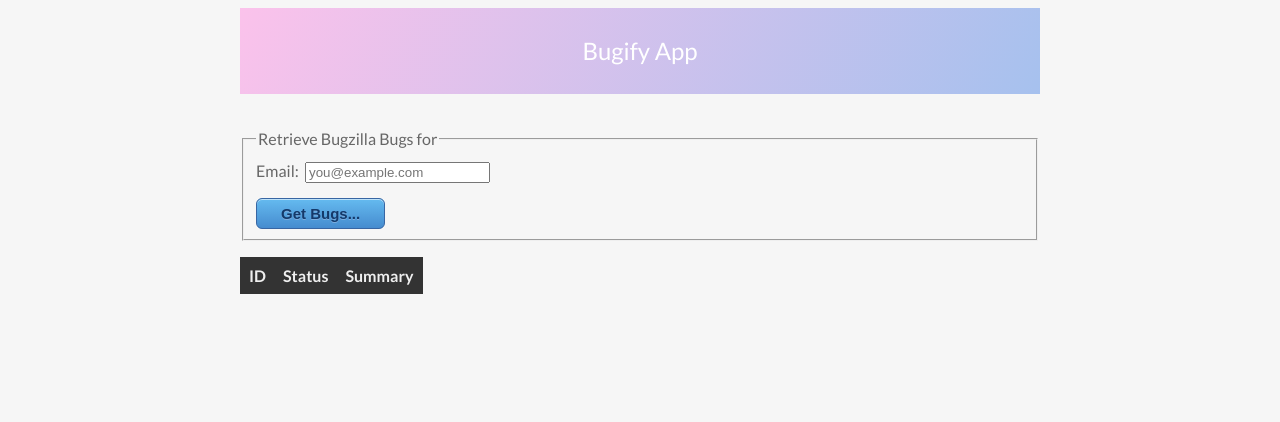
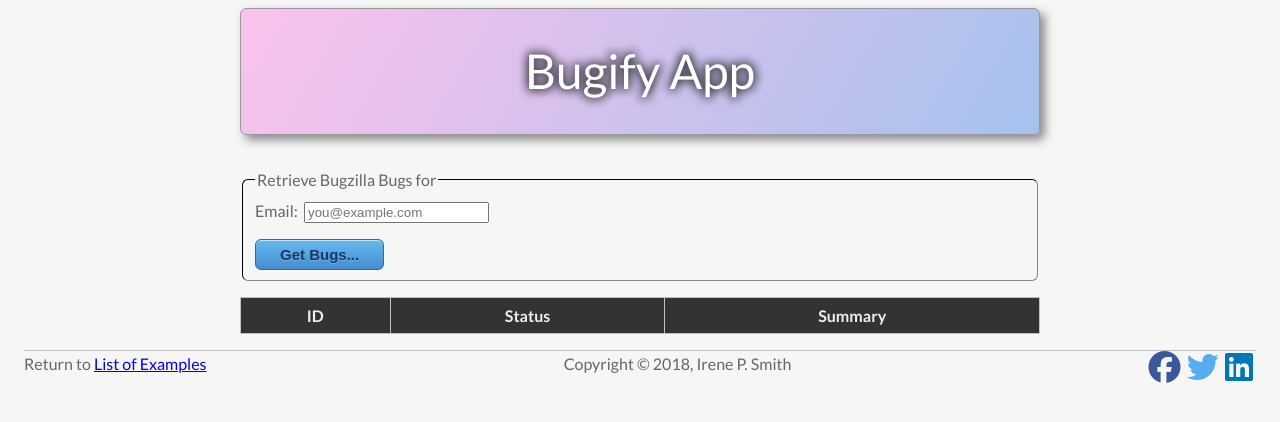
Before and after one commit to irenesmith/myExamples, a plain HTML site: page api_examples/bugzilla/index.html in a window 1280 px wide. Drawn offline with Linux system fonts and the light colour scheme.

Commit message:
Updated Bugify to fix formatting.

```diff
--- a/api_examples/bugzilla/getBugs.css
+++ b/api_examples/bugzilla/getBugs.css
@@ -3,8 +3,6 @@
   }
 
   html {
-    -webkit-font-smoothing: antialiased;
-    -moz-osx-font-smoothing: grayscale;
     font-family: 'Lato', sans-serif;
     line-height: 1.6;
     color: #666;
@@ -17,30 +15,38 @@
   }
 
   h1 {
+    background-image: linear-gradient(120deg, #fbc2eb 0%, #a6c1ee 100%);
+    border:1px solid #999;
+    border-radius: 6px;
+    box-shadow: 5px 5px 10px rgba(33,33,33,0.5);
+    color: white;
+    font-size: 3rem;
+    font-weight:500;
+    margin: 0 0 2rem 0;
+    padding: 1.5rem 2.5rem;
     text-align: center;
-    padding: 1.5rem 2.5rem;
-    font-weight:500;
-    background-image: linear-gradient(120deg, #fbc2eb 0%, #a6c1ee 100%);
-    margin: 0 0 2rem 0;
-    font-size: 1.5rem;
-    color: white;
+    text-shadow: 1px 1px 10px rgba(33, 33, 33, 0.5),
+      1px -1px 10px rgba(33, 33, 33, 0.5),
+      -1px 1px 10px rgba(33, 33, 33, 0.5),
+      -1px -1px 10px rgba(33, 33, 33, 0.5);
   }
 
   table {
     border-collapse: collapse;
+    width:100%;
   }
 
   th {
-    background: #333;
+    background-color: #333;
+    border: 1px solid silver;
     color: #efefef;
-    border: 1px solid #333;
     padding: .5rem;
   }
 
   td {
     border:1px solid #333;
+    padding: .5rem;
     vertical-align: top;
-    padding: .5rem;
   }
 
   form {
@@ -48,43 +54,60 @@
   }
 
   .blueButton {
-      margin-top:15px;
-      -moz-box-shadow:inset 0px 1px 0px 0px #bee2f9;
-      -webkit-box-shadow:inset 0px 1px 0px 0px #bee2f9;
+      background-color:#63b8ee;
+      background-image:linear-gradient(to bottom, #63b8ee 5%, #468ccf 100%);
+      border:1px solid #3866a3;
+      border-radius:6px;
       box-shadow:inset 0px 1px 0px 0px #bee2f9;
-      background:-webkit-gradient(linear, left top, left bottom, color-stop(0.05, #63b8ee), color-stop(1, #468ccf));
-      background:-moz-linear-gradient(top, #63b8ee 5%, #468ccf 100%);
-      background:-webkit-linear-gradient(top, #63b8ee 5%, #468ccf 100%);
-      background:-o-linear-gradient(top, #63b8ee 5%, #468ccf 100%);
-      background:-ms-linear-gradient(top, #63b8ee 5%, #468ccf 100%);
-      background:linear-gradient(to bottom, #63b8ee 5%, #468ccf 100%);
-      filter:progid:DXImageTransform.Microsoft.gradient(startColorstr='#63b8ee', endColorstr='#468ccf',GradientType=0);
-      background-color:#63b8ee;
-      -moz-border-radius:6px;
-      -webkit-border-radius:6px;
-      border-radius:6px;
-      border:1px solid #3866a3;
+      color:#14396a;
+      cursor:pointer;
       display:inline-block;
-      cursor:pointer;
-      color:#14396a;
       font-family:Arial;
       font-size:15px;
       font-weight:bold;
+      margin-top:15px;
       padding:6px 24px;
       text-decoration:none;
       text-shadow:0px 1px 0px #7cacde;
   }
   .blueButton:hover {
-      background:-webkit-gradient(linear, left top, left bottom, color-stop(0.05, #468ccf), color-stop(1, #63b8ee));
-      background:-moz-linear-gradient(top, #468ccf 5%, #63b8ee 100%);
-      background:-webkit-linear-gradient(top, #468ccf 5%, #63b8ee 100%);
-      background:-o-linear-gradient(top, #468ccf 5%, #63b8ee 100%);
-      background:-ms-linear-gradient(top, #468ccf 5%, #63b8ee 100%);
       background:linear-gradient(to bottom, #468ccf 5%, #63b8ee 100%);
-      filter:progid:DXImageTransform.Microsoft.gradient(startColorstr='#468ccf', endColorstr='#63b8ee',GradientType=0);
       background-color:#468ccf;
   }
   .blueButton:active {
       position:relative;
       top:1px;
   }
+
+  fieldset {
+    border:1px inset #333;
+    border-radius: 6px;
+  }
+
+  footer {
+    border-top:1px solid silver;
+    display: flex;
+    justify-content: space-between;
+    margin: 1rem;
+  }
+
+  footer p {
+    margin:0;
+    text-align:center;
+  }
+
+  .fab {
+    font-size:32px;
+  }
+
+  .fa-facebook {
+    color: #3b5998;
+  }
+
+  .fa-twitter {
+    color: #55acee;
+  }
+
+  .fa-linkedin {
+    color: #0077B5;
+  }
--- a/api_examples/bugzilla/index.html
+++ b/api_examples/bugzilla/index.html
@@ -3,8 +3,10 @@
 <head>
     <meta charset="utf-8" />
     <meta http-equiv="X-UA-Compatible" content="IE=edge">
+    <meta name="viewport" content="width=device-width, initial-scale=1">
     <title>API Example</title>
-    <meta name="viewport" content="width=device-width, initial-scale=1">
+
+    <script src="https://kit.fontawesome.com/33e08446a2.js"></script>
     <link href="https://fonts.googleapis.com/css?family=Lato:400,700" rel="stylesheet">
     <link rel="stylesheet" type="text/css" media="screen" href="getBugs.css">
 </head>
@@ -30,6 +32,15 @@
             </tbody>
         </table>
     </main>
+    <footer>
+      <p>Return to <a href="../../">List of Examples</a></p>
+      <p>Copyright &copy; 2018, Irene P. Smith</p>
+      <p>
+        <a href="https://www.facebook.com/IrenePSmithAuthor/" target="_blank"><i class="fab fa-facebook"></i></a>&nbsp;
+        <a href="https://twitter.com/Story_Teller" target="_blank"><i class="fab fa-twitter"></i></a>&nbsp;
+        <a href="https://www.linkedin.com/in/irenesmith/" target="_blank"><i class="fab fa-linkedin"></i></a>&nbsp;
+      </p>
+    </footer>
     <script src="getBugs.js"></script>
 </body>
 </html>
```
Also changed, not shown: api_examples/bugzilla/scripts.js (+0 -18 lines), api_examples/bugzilla/.eslintrc.json, api_examples/bugzilla/getBugs.js (indentation only).
